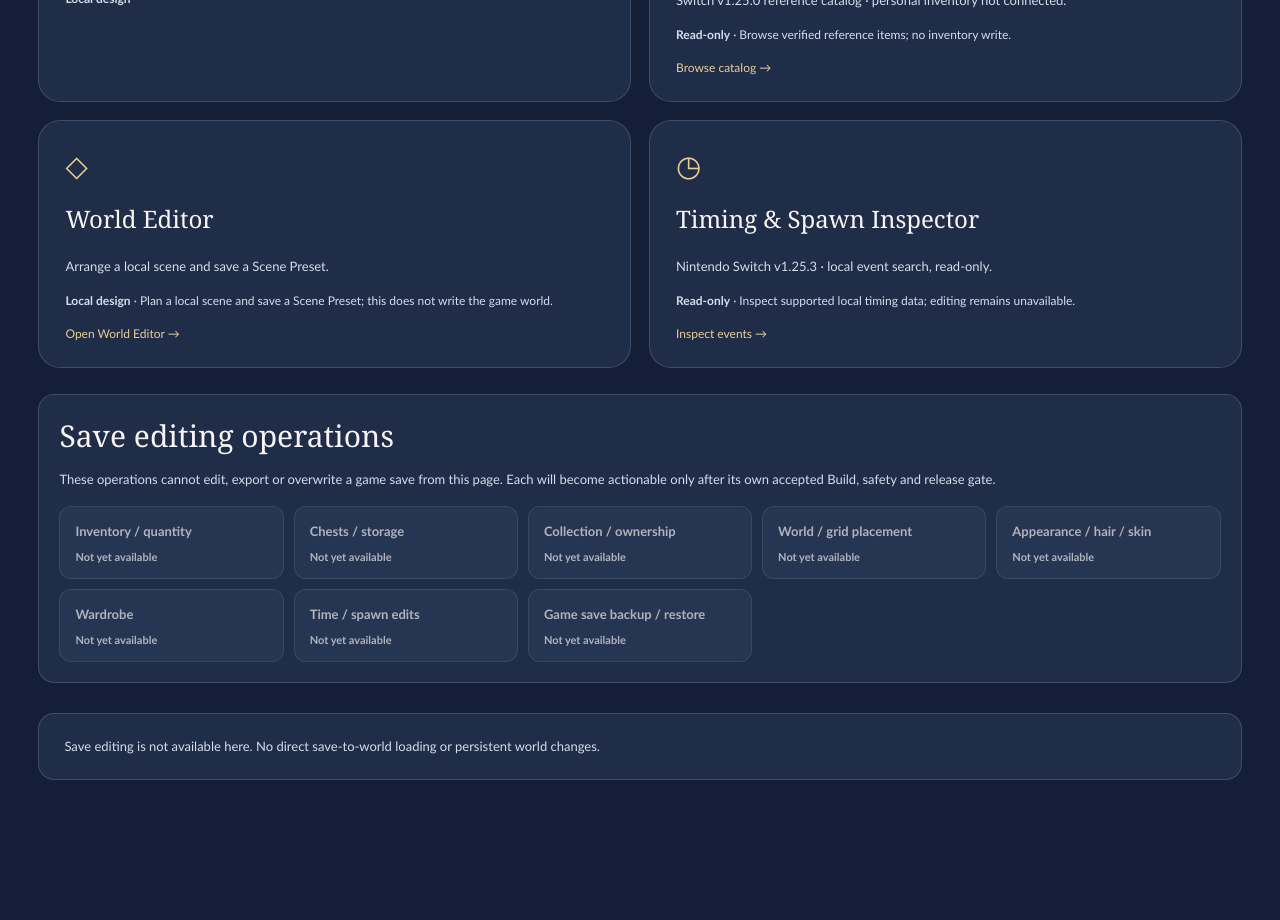
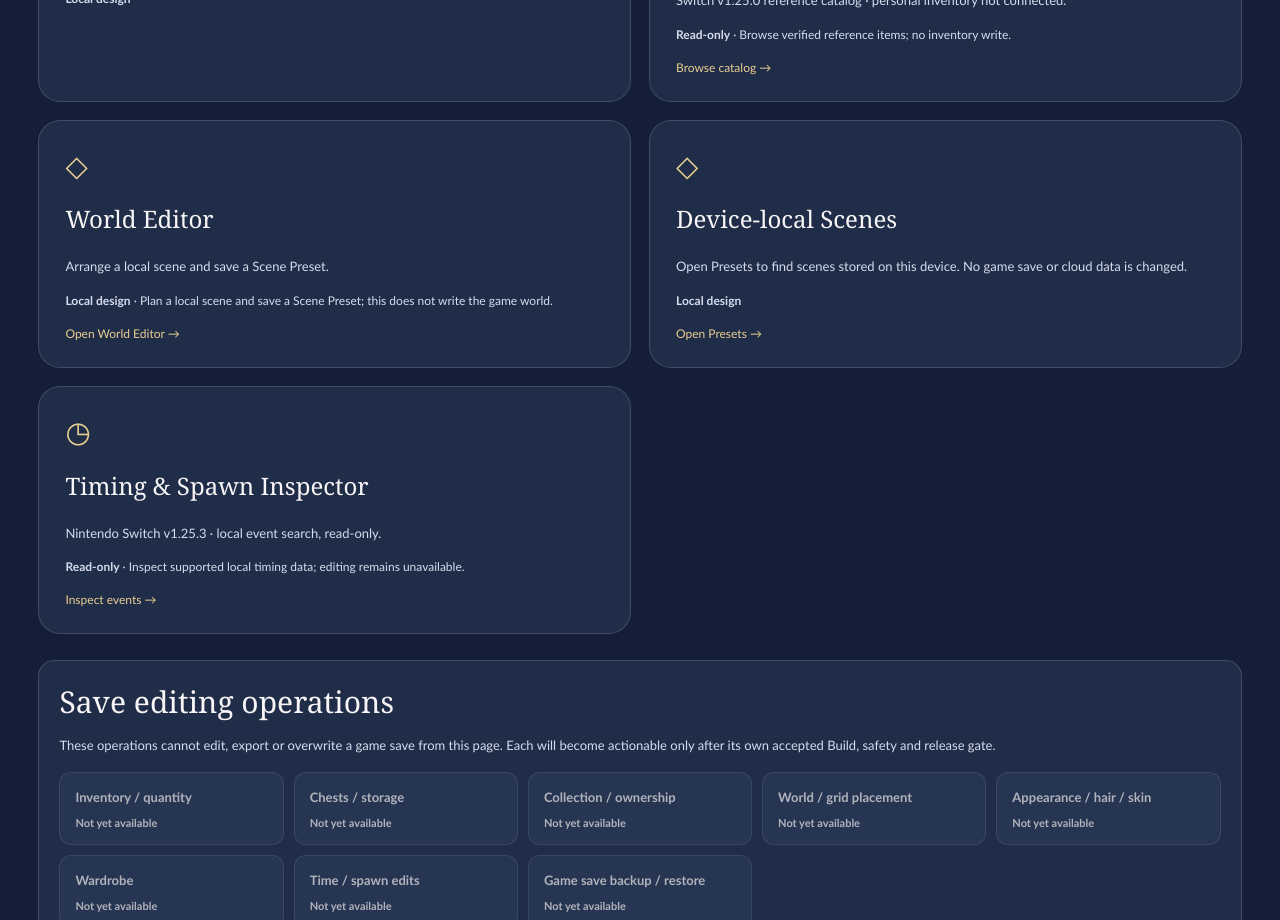
Before and after one commit to DreamwishWand/web, a SvelteKit app: page /editor in a window 1280 px wide. Shown: the part 840-1760 px from the top of the page. Built offline with nearby package versions, Linux system fonts and the light colour scheme.

Commit message:
08 WEB: link editor to existing local Scene Presets without Writer authority

```diff
--- a/src/routes/editor/+page.svelte
+++ b/src/routes/editor/+page.svelte
@@ -56,6 +56,15 @@
       <p>{copy.worldDetail}</p><p class="beta-state-note"><strong>{beta.local}</strong> · {beta.worldDetail}</p>
       <span>{copy.worldAction} →</span>
     </a>
+    <a class="feature-tile" data-editor-local-scenes href={base + '/presets/'}
+      data-beta-capability="local-scene-library" data-beta-state="local"
+      data-beta-save-authorized="false" data-native-apply="off" data-cloud="off">
+      <span class="tile-emoji" aria-hidden="true">◇</span>
+      <h2>{copy.sceneTitle}</h2>
+      <p>{copy.sceneDetail}</p>
+      <p class="beta-state-note"><strong>{beta.local}</strong></p>
+      <span>{copy.sceneAction} →</span>
+    </a>
     <a class="feature-tile" data-editor-timing href={base + '/editor/timing/'} data-beta-capability="timing-read" data-beta-state="read" data-beta-save-authorized="false">
       <span class="tile-emoji" aria-hidden="true">◷</span>
       <h2>{copy.timingTitle}</h2>
```
